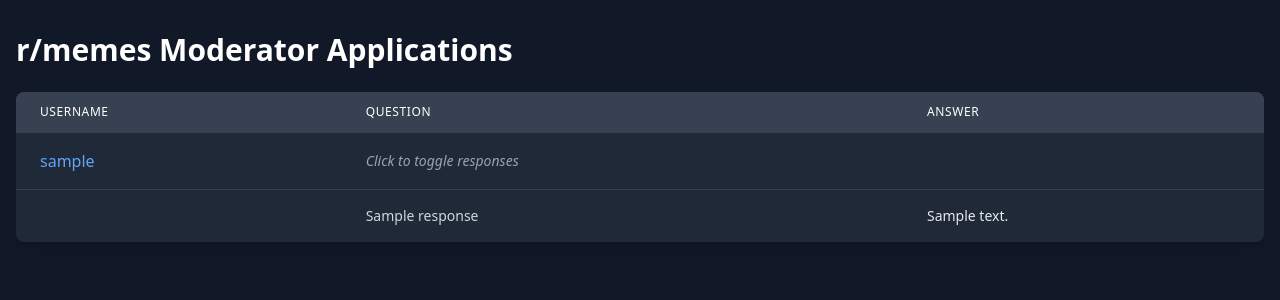
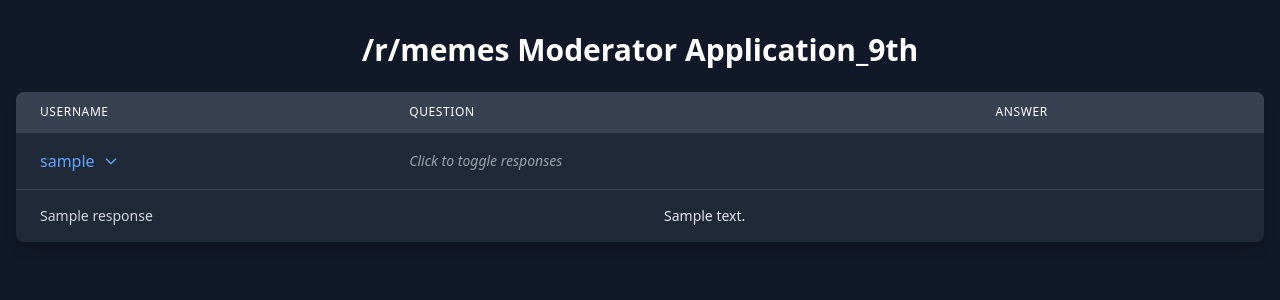
Before and after one commit to SIN-C018/rmemes, a Flask app: template templates/index.html in a window 1280 px wide, after a click that opens the changed part. Shown: the top 300 px of the page. Run offline with Flask 3, Linux system fonts and the light colour scheme; the template is opened without the code that fills it: most values are stand-ins (such as "Sample title", 1, 10 or a date in 2020); some libraries are stand-ins or nearby versions.

Commit message:
Update index.html

```diff
--- a/templates/index.html
+++ b/templates/index.html
@@ -3,56 +3,86 @@
 <head>
   <meta charset="UTF-8" />
   <meta name="viewport" content="width=device-width, initial-scale=1.0"/>
-  <title>r/memes Moderator Applications</title>
+  <title>Moderator Applications</title>
   <script src="https://cdn.tailwindcss.com"></script>
+  <style>
+    /* Smooth height transition */
+    .collapsible {
+      max-height: 0;
+      overflow: hidden;
+      transition: max-height 0.4s ease, opacity 0.3s ease;
+      opacity: 0;
+    }
+    .collapsible.open {
+      opacity: 1;
+      max-height: 500px; /* Enough height for most responses */
+    }
+    .chevron {
+      transition: transform 0.3s ease;
+    }
+    .chevron.rotate {
+      transform: rotate(90deg);
+    }
+  </style>
 </head>
 <body class="bg-gray-900 text-white min-h-screen">
   <div class="container mx-auto px-4 py-8">
-    <h1 class="text-3xl font-bold mb-6">r/memes Moderator Applications</h1>
-    <div class="bg-gray-800 shadow-lg rounded-lg overflow-x-auto">
+    <h1 class="text-3xl font-bold mb-6 text-center">/r/memes Moderator Application_9th</h1>
+
+    <div class="bg-gray-800 shadow-lg rounded-lg overflow-hidden">
       <table class="min-w-full divide-y divide-gray-700">
         <thead class="bg-gray-700">
           <tr>
-            <th class="px-6 py-3 text-left text-xs font-medium uppercase tracking-wider">Username</th>
-            <th class="px-6 py-3 text-left text-xs font-medium uppercase tracking-wider">Question</th>
-            <th class="px-6 py-3 text-left text-xs font-medium uppercase tracking-wider">Answer</th>
+            <th scope="col" class="px-6 py-3 text-left text-xs font-medium uppercase tracking-wider">Username</th>
+            <th scope="col" class="px-6 py-3 text-left text-xs font-medium uppercase tracking-wider">Question</th>
+            <th scope="col" class="px-6 py-3 text-left text-xs font-medium uppercase tracking-wider">Answer</th>
           </tr>
         </thead>
         <tbody class="divide-y divide-gray-700">
           {% for user in users %}
             <!-- Clickable Username Row -->
             <tr class="username-row cursor-pointer hover:bg-gray-700 transition" data-toggle="{{ user.user_id }}">
-              <td class="px-6 py-4 text-blue-400 hover:underline font-medium">
-                {{ user.username }}
+              <td class="px-6 py-4 text-blue-400 font-medium flex items-center gap-2">
+                <span>{{ user.username }}</span>
+                <svg class="chevron w-4 h-4" fill="none" stroke="currentColor" stroke-width="2" viewBox="0 0 24 24">
+                  <path stroke-linecap="round" stroke-linejoin="round" d="M9 5l7 7-7 7"/>
+                </svg>
               </td>
               <td class="px-6 py-4 italic text-sm text-gray-400">Click to toggle responses</td>
               <td></td>
             </tr>
+
             <!-- User Responses -->
-            {% for response in user.responses %}
-              <tr class="response-row hidden" data-user="{{ user.user_id }}">
-                <td></td>
-                <td class="px-6 py-4 text-sm max-w-[500px] break-words text-gray-300">
-                  {{ response.question }}
-                </td>
-                <td class="px-6 py-4 text-sm max-w-[500px] break-words text-gray-200">
-                  {{ response.answer }}
-                </td>
-              </tr>
-            {% endfor %}
+            <tr class="response-row">
+              <td colspan="3" class="p-0">
+                <div class="collapsible" data-user="{{ user.user_id }}">
+                  <table class="w-full">
+                    {% for response in user.responses %}
+                      <tr class="hover:bg-gray-800 transition">
+                        <td class="px-6 py-4 text-sm text-gray-300 w-1/2">{{ response.question }}</td>
+                        <td class="px-6 py-4 text-sm text-gray-200">{{ response.answer }}</td>
+                      </tr>
+                    {% endfor %}
+                  </table>
+                </div>
+              </td>
+            </tr>
           {% endfor %}
         </tbody>
       </table>
     </div>
   </div>
+
   <script>
     document.addEventListener("DOMContentLoaded", () => {
       document.querySelectorAll(".username-row").forEach((row) => {
         row.addEventListener("click", () => {
           const userId = row.getAttribute("data-toggle");
-          // Toggle only the responses for the clicked user
-          document.querySelectorAll(`.response-row[data-user="${userId}"]`)
-            .forEach(r => r.classList.toggle("hidden"));
+          const collapsible = document.querySelector(`.collapsible[data-user="${userId}"]`);
+          const chevron = row.querySelector(".chevron");
+
+          collapsible.classList.toggle("open");
+          chevron.classList.toggle("rotate");
         });
       });
     });
```
